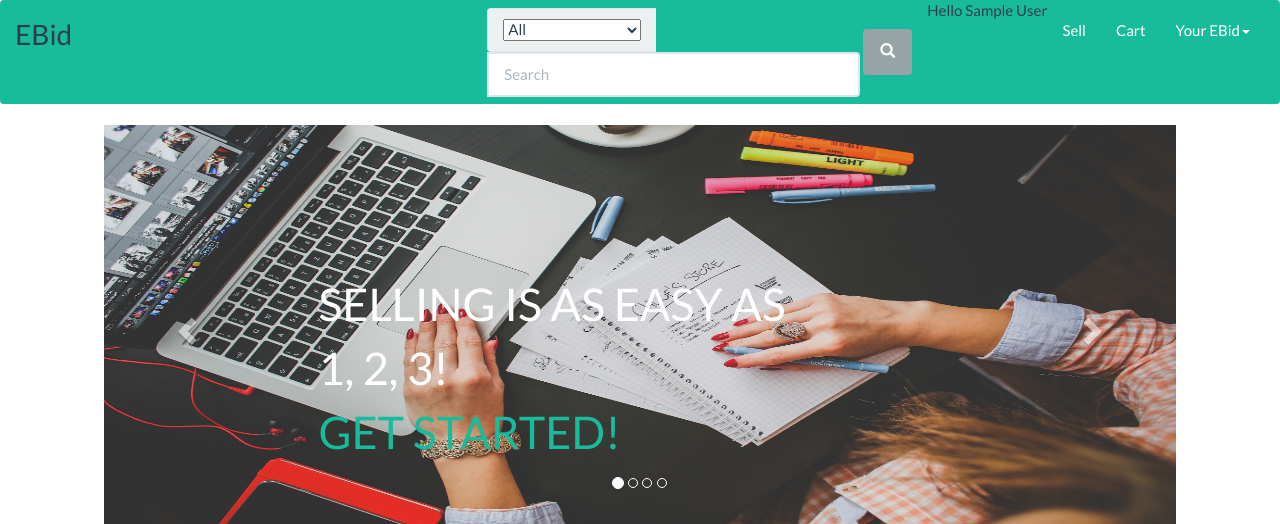
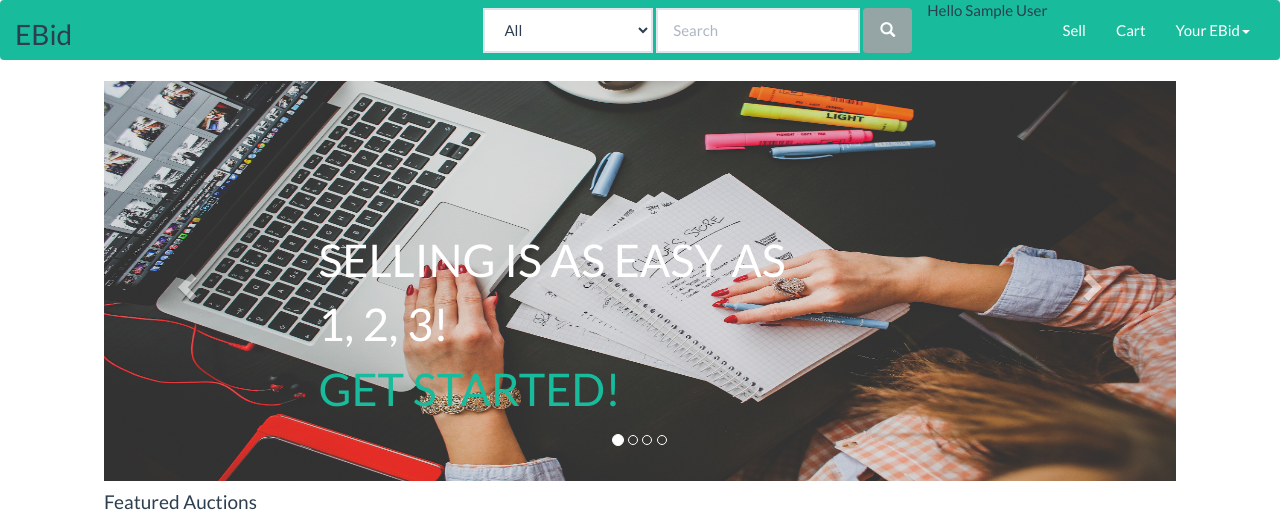
Before and after one commit to huang4fstudio/comp3013_project, a PHP site: page / in a window 1280 px wide. Shown: the top 524 px of the page. Run offline with PHP 8.4, Linux system fonts and the light colour scheme; the visitor is signed in with stand-in values (Sample User, id 1); data that the repository does not hold is empty.

Commit message:
Search bar added

```diff
--- a/resources/templates/header.php
+++ b/resources/templates/header.php
@@ -16,8 +16,7 @@
       <li>
         <form class="navbar-form navbar-left" role="search">
         <div class="input-group">
-          <div class="input-group-addon">
-              <select id="searchCategory">
+          <select class="form-control" id="searchCategory">
             <option>All</option>
             <option>Electronics</option>
             <option>Sporting Goods</option>
@@ -28,6 +27,7 @@
             <option>Toys</option>
           </select>
         </div>
+        <div class="input-group">
           <input type="text" class="form-control" name="searchQuery" placeholder="Search"> <!--PHP for search-->
         </div>
         <a href="searchResults.php"><button type="submit" class="btn btn-default"><span class="glyphicon glyphicon-search"></span></button></a>
```
Lines whose indentation alone changed are shown as unchanged.
